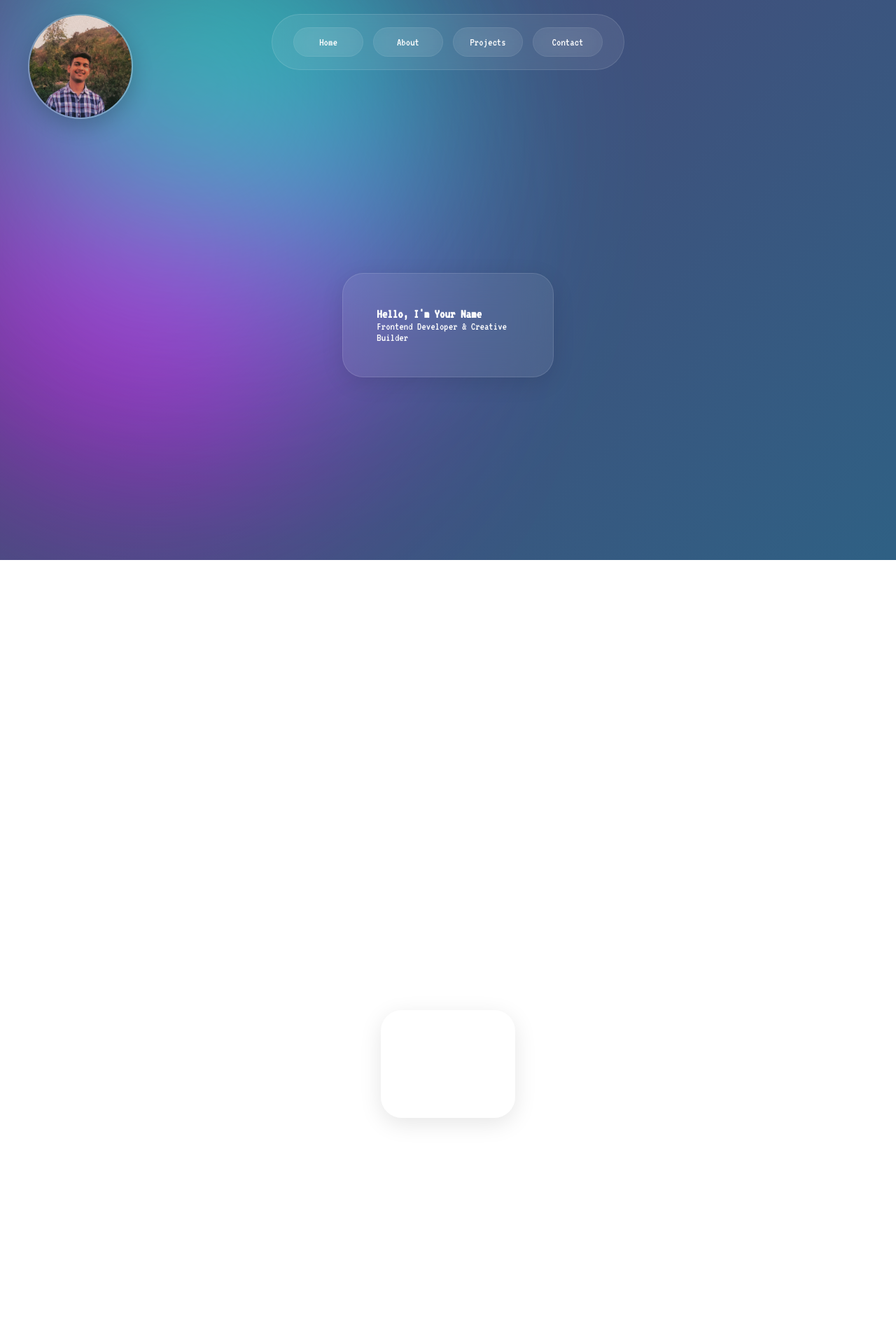
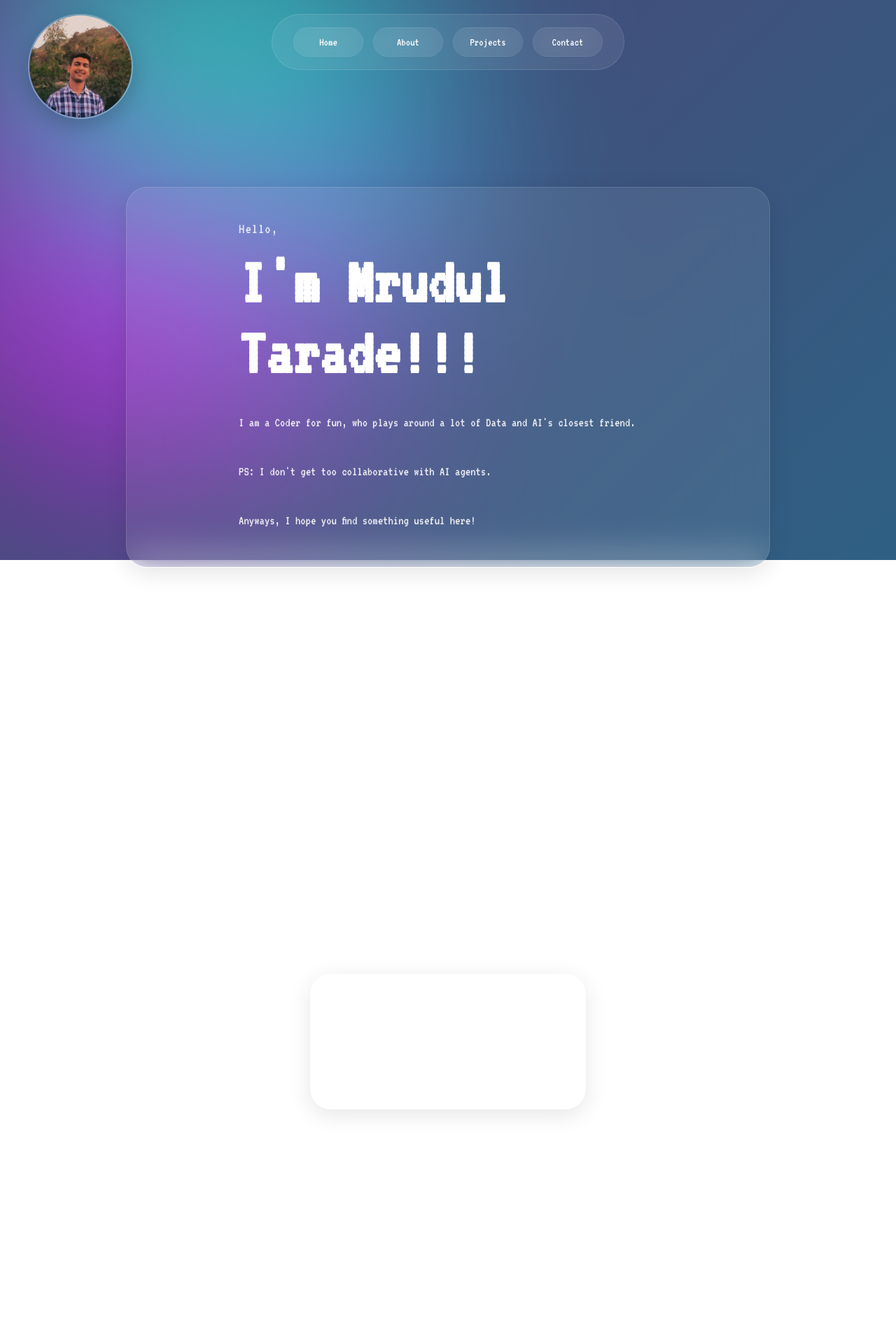
Before and after one commit to MrudulTarade/personal-portfolio, a React (Vite) app: page / in a window 1280 px wide. Shown: the top 1920 px of the page at 70% size. Built offline with nearby package versions, Linux system fonts and the light colour scheme; a web font is replaced by a local one.

Commit message:
foundation/(hero, about, projects)
Creating containers for the individual sections.

```diff
--- a/src/App.css
+++ b/src/App.css
@@ -9,7 +9,10 @@
 
   border-radius: 30px;
 
-  padding: 3rem;
+  padding-top: 3rem;
+  padding-left:10rem;
+  padding-right:10rem;
+  padding-bottom: 3rem;
 
   width: min(1000px, 90%);
 
--- a/src/index.css
+++ b/src/index.css
@@ -27,8 +27,8 @@ section {
   min-height: 100vh;
 
   display: flex;
-  align-items: center;
+  align-items:center;
   justify-content: center;
 
-  padding: 4rem;
+  padding-top: 4rem;
 }
--- /dev/null
+++ b/src/sections/About.css
@@ -0,0 +1,14 @@
+.about-section {
+  min-height: 100vh;
+  width: 100%;
+  padding-top: 150px; /* navbar space */
+  padding-left: 0%;
+  padding-right: 0%;
+
+  display: flex;
+  align-items: center;
+  justify-content: center;
+
+  position: relative;
+  overflow: hidden;
+}
--- a/src/sections/About.jsx
+++ b/src/sections/About.jsx
@@ -3,7 +3,7 @@ import GlassCard from "../components/GlassCard";
 
 function About() {
   return (
-    <section id="about">
+    <section id="about" className="about-section">
             <motion.div
         initial={{
           opacity: 0,
--- /dev/null
+++ b/src/sections/Hero.css
@@ -0,0 +1,68 @@
+
+.hero-section {
+  min-height: 100vh;
+  width: 100%;
+  padding-top: 150px; /* navbar space */
+  padding-left: 0%;
+  padding-right: 0%;
+
+  display: flex;
+  align-items: center;
+  justify-content: center;
+
+  position: relative;
+  overflow: hidden;
+}
+
+.hero-container {
+  width: 100%;
+  display: flex;
+  justify-content: center;
+}
+
+.hero-card {
+  width: min(1200px, 90vw);
+  min-height: 75vh;
+
+  display: flex;
+  align-items: center;
+
+  padding: 4rem;
+  border-radius: 32px;
+}
+
+.hero-content {
+  max-width: 700px;
+}
+
+.hero-greeting {
+  display: block;
+
+  font-size: 1.3rem;
+  font-weight: 500;
+  letter-spacing: 1px;
+
+  margin-bottom: 1rem;
+
+  opacity: 0.8;
+}
+
+.hero-title {
+  font-size: clamp(3rem, 8vw, 6rem);
+  line-height: 1.05;
+  font-weight: 700;
+
+  margin-bottom: 2rem;
+}
+
+.hero-title span {
+  display: inline-block;
+}
+
+.hero-description {
+  font-size: 1.15rem;
+  line-height: 1.9;
+  max-width: 650px;
+
+  opacity: 0.9;
+}
--- a/src/sections/Hero.jsx
+++ b/src/sections/Hero.jsx
@@ -1,11 +1,12 @@
 import { motion } from "framer-motion";
 import GlassCard from "../components/GlassCard";
+import "./Hero.css";
 
 function Hero() {
   return (
 
-    <section className="hero">
-              <motion.div
+    <section id="home" className="hero-section">
+      <motion.div
         initial={{
           opacity: 0,
           y: 30
@@ -18,15 +19,19 @@ function Hero() {
           duration: 1
         }}
         >
-        <GlassCard>
-                <h1>Hello, I'm Your Name</h1>
+        <GlassCard className="hero-card">
+          <div className="hero-content">
+                <span className="hero-greeting">Hello,</span>
+                <h1 className="hero-title">I'm Mrudul Tarade!!!</h1>
 
-                <p>
-                  Frontend Developer &
-                  Creative Builder
+                <p className="hero-description">
+                  I am a Coder for fun, who plays around a lot of Data and AI's closest friend.<br/><br/>
+                  PS: I don't get too collaborative with AI agents.<br/><br/>
+                  Anyways, I hope you find something useful here!
                 </p>
-              </GlassCard>
-        </motion.div>
+          </div>
+        </GlassCard>
+      </motion.div>
 
     </section>
   );
--- a/src/sections/Projects.jsx
+++ b/src/sections/Projects.jsx
@@ -2,7 +2,7 @@ import GlassCard from "../components/GlassCard";
 
 function Projects() {
   return (
-    <section id="projects">
+    <section id="projects" className="projects-section">
       <GlassCard>
         <h2>Projects</h2>
 
```
Also changed, not shown: src/sections/project.css (added, +14 -0 lines).
